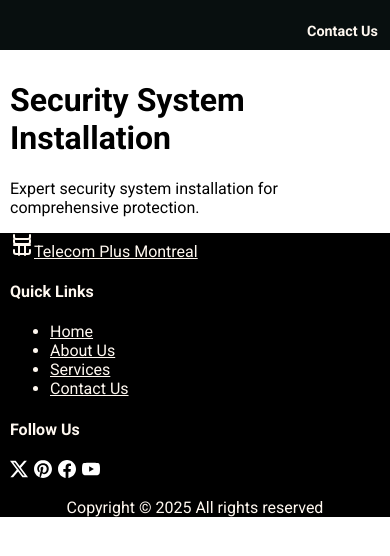
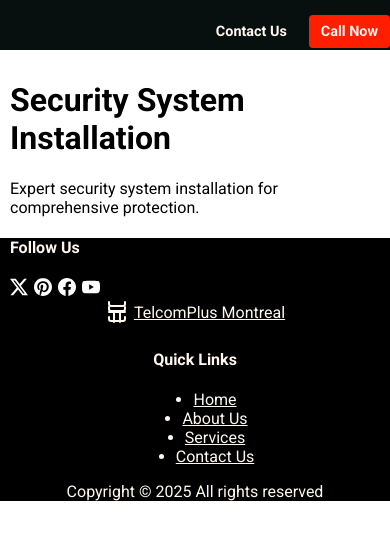
Before and after one commit to SmartFlame754/Telcomplusmontreal-2.0, a React (Vite) app: page /services/security-system-installation in a window 390 px wide. Shown: the top 556 px of the page. Built offline with nearby package versions, Linux system fonts and the light colour scheme.

Commit message:
Initial commit from your app

```diff
--- a/src/components/Footer.jsx
+++ b/src/components/Footer.jsx
@@ -5,8 +5,25 @@ import React from 'react';
       return (
         <footer className="main-footer" style={{ backgroundColor: '#000', color: '#FFF8F0' }}>
           <div className="container footer-content">
-            <div className="footer-logo">
-              <Link to="/" className="company-title" style={{color: '#FFF8F0'}}>
+            <div className="footer-social" style={{textAlign: 'left', flex: '1'}}>
+              <h4 style={{color: '#FFF8F0'}}>Follow Us</h4>
+              <div className="social-icons" style={{justifyContent: 'flex-start'}}>
+                <a href="https://twitter.com/telcomplus" target="_blank" rel="noopener noreferrer">
+                  <img src="/x-icon.svg" alt="X (Twitter)" />
+                </a>
+                <a href="https://ca.pinterest.com/telcomplusmontreal/" target="_blank" rel="noopener noreferrer">
+                  <img src="/pinterest-icon.svg" alt="Pinterest" />
+                </a>
+                <a href="https://facebook.com" target="_blank" rel="noopener noreferrer">
+                  <img src="/facebook-icon.svg" alt="Facebook" />
+                </a>
+                <a href="https://www.youtube.com/@telcomplusmontreal" target="_blank" rel="noopener noreferrer">
+                  <img src="/youtube-icon.svg" alt="YouTube" />
+                </a>
+              </div>
+            </div>
+            <div className="footer-logo" style={{textAlign: 'center', flex: '2'}}>
+              <Link to="/" className="company-title" style={{color: '#FFF8F0', display: 'inline-flex', alignItems: 'center', justifyContent: 'center'}}>
                 <svg xmlns="http://www.w3.org/2000/svg" width="24" height="24" viewBox="0 0 24 24" fill="none" stroke="currentColor" strokeWidth="2" strokeLinecap="round" strokeLinejoin="round" className="logo-icon">
                   <path d="M4 17v2a2 2 0 0 0 2 2h12a2 2 0 0 0 2-2v-2"></path>
                   <polyline points="9 22 9 12 15 12 15 22"></polyline>
@@ -14,34 +31,17 @@ import React from 'react';
                   <path d="M4 7v2a2 2 0 0 0 2 2h12a2 2 0 0 0 2-2v-2"></path>
                   <path d="M4 2v2a2 2 0 0 0 2 2h12a2 2 0 0 0 2-2v-2"></path>
                 </svg>
-                Telecom Plus Montreal
+                <span style={{marginLeft: '5px'}}>TelcomPlus Montreal</span>
               </Link>
             </div>
-            <div className="footer-links">
+            <div className="footer-links" style={{textAlign: 'center', flex: '1'}}>
               <h4 style={{color: '#FFF8F0'}}>Quick Links</h4>
-              <ul>
+              <ul style={{display: 'flex', flexDirection: 'column', alignItems: 'center'}}>
                 <li><Link to="/" style={{color: '#FFF8F0'}}>Home</Link></li>
                 <li><Link to="/about" style={{color: '#FFF8F0'}}>About Us</Link></li>
                 <li><Link to="/services" style={{color: '#FFF8F0'}}>Services</Link></li>
                 <li><Link to="/contact" style={{color: '#FFF8F0'}}>Contact Us</Link></li>
               </ul>
-            </div>
-            <div className="footer-social">
-              <h4 style={{color: '#FFF8F0'}}>Follow Us</h4>
-              <div className="social-icons">
-                <a href="https://twitter.com" target="_blank" rel="noopener noreferrer">
-                  <img src="/x-icon.svg" alt="X (Twitter)" />
-                </a>
-                <a href="https://pinterest.com" target="_blank" rel="noopener noreferrer">
-                  <img src="/pinterest-icon.svg" alt="Pinterest" />
-                </a>
-                <a href="https://facebook.com" target="_blank" rel="noopener noreferrer">
-                  <img src="/facebook-icon.svg" alt="Facebook" />
-                </a>
-                <a href="https://youtube.com" target="_blank" rel="noopener noreferrer">
-                  <img src="/youtube-icon.svg" alt="YouTube" />
-                </a>
-              </div>
             </div>
           </div>
           <div className="footer-copyright">
--- a/src/components/MainMenu.jsx
+++ b/src/components/MainMenu.jsx
@@ -123,7 +123,7 @@ import React, { useState, useEffect, useRef } from 'react';
               <a href="https://facebook.com" target="_blank" rel="noopener noreferrer">
                 <img src="/facebook-icon.svg" alt="Facebook" />
               </a>
-              <a href="https://youtube.com" target="_blank" rel="noopener noreferrer">
+              <a href="https://www.youtube.com/@telcomplusmontreal" target="_blank" rel="noopener noreferrer">
                 <img src="/youtube-icon.svg" alt="YouTube" />
               </a>
             </div>
@@ -138,15 +138,8 @@ import React, { useState, useEffect, useRef } from 'react';
                   <path d="M4 7v2a2 2 0 0 0 2 2h12a2 2 0 0 0 2-2v-2"></path>
                   <path d="M4 2v2a2 2 0 0 0 2 2h12a2 2 0 0 0 2-2v-2"></path>
                 </svg>
-                Telecom Plus Montreal
+                TelcomPlus Montreal
               </Link>
-              <div style={{display: 'flex', alignItems: 'center', marginLeft: 'auto'}}>
-                <div className="menu-toggle" onClick={toggleMobileMenu} style={{alignSelf: 'center', marginRight: '10px'}}>
-                  <div className={`bar ${isMobileMenuOpen ? 'open' : ''}`}></div>
-                  <div className={`bar ${isMobileMenuOpen ? 'open' : ''}`}></div>
-                  <div className={`bar ${isMobileMenuOpen ? 'open' : ''}`}></div>
-                </div>
-              </div>
               <ul className={`menu-links ${isMobileMenuOpen ? 'open' : ''}`} style={{alignItems: 'center'}}>
                 <li><Link to="/" onClick={closeMobileMenu}>Home</Link></li>
                 <li><Link to="/about" onClick={closeMobileMenu}>About Us</Link></li>
@@ -189,10 +182,9 @@ import React, { useState, useEffect, useRef } from 'react';
                   )}
                 </li>
                 <li style={{marginLeft: 'auto'}}><Link to="/contact" onClick={closeMobileMenu}>Contact Us</Link>
+                 <a href="tel:+14388174587" className="call-button" style={{ backgroundColor: '#ff1e00', color: '#FFF8F0', transition: 'background-color 0.3s', marginLeft: '10px' }} onMouseOver={e => e.target.style.backgroundColor = '#7a2011'} onMouseOut={e => e.target.style.backgroundColor = '#ff1e00'}>Call Now</a>
                 </li>
-
               </ul>
-               <a href="tel:+14388174587" className="call-button" style={{ backgroundColor: '#ff1e00', color: '#FFF8F0', transition: 'background-color 0.3s', marginLeft: '10px' }} onMouseOver={e => e.target.style.backgroundColor = '#7a2011'} onMouseOut={e => e.target.style.backgroundColor = '#ff1e00'}>Call Now</a>
             </div>
           </nav>
         </>
--- a/src/index.css
+++ b/src/index.css
@@ -121,6 +121,12 @@
       margin-top: 1.5rem;
     }
 
+    @media (min-width: 768px) {
+      .services-grid {
+        grid-template-columns: repeat(3, minmax(250px, 1fr)); /* 3 columns on larger screens */
+      }
+    }
+
     .service-card {
       background: #fff; /* White card */
       padding: 1.5rem;
@@ -140,14 +146,14 @@
     }
 
     .service-card h3 {
-      font-size: 1.5rem;
-      margin-bottom: 1rem;
+      font-size: 1.2rem;
+      margin-bottom: 0.8rem;
       text-align: center;
     }
 
     .service-card p {
       color: #000; /* Black text */
-      margin-bottom: 1.5rem;
+      margin-bottom: 1rem;
       text-align: center;
     }
 
--- a/src/pages/About.jsx
+++ b/src/pages/About.jsx
@@ -6,7 +6,7 @@ import React from 'react';
         <div>
           <MainMenu />
           <div className="container">
-            <h1>About Us</h1>
+            <h1 style={{textAlign: 'center'}}>About Us</h1>
             <div className="about-content">
               <h2>Committed to Connectivity Excellence for Two Decades</h2>
               <p><strong>Telecom Plus Montreal: Your Trusted Telecom Solutions Partner</strong></p>
--- a/src/pages/Contact.jsx
+++ b/src/pages/Contact.jsx
@@ -19,7 +19,7 @@ import React, { useState } from 'react';
         <div>
           <MainMenu />
           <div className="container">
-            <h1>Contact Us</h1>
+            <h1 style={{textAlign: 'center'}}>Contact Us</h1>
             <div className="contact-info">
               <p>Phone: +14388174587</p>
               <p>Email: info@telecomplusmtl.com</p>
--- a/src/pages/Home.jsx
+++ b/src/pages/Home.jsx
@@ -147,21 +147,21 @@ import React, { useState, useEffect, useRef } from 'react';
 
           {/* Hero Section */}
           <section className="hero">
-            <div className="hero-content" style={{display: 'flex', justifyContent: 'space-between', alignItems: 'center'}}>
-              <div className="hero-text" style={{textAlign: 'left'}}>
+            <div className="hero-content">
+              <div className="hero-text">
                 <h1>Professional Network Solutions</h1>
                 <p className="hero-subtitle">Reliable, efficient, and tailored to your business needs</p>
                 <div className="hero-cta">
                   <button className="btn-primary" onClick={() => navigate('/contact')}>
                     Get Started
                   </button>
-                  <button className="btn-primary" onClick={() => navigate('/services')} style={{ backgroundColor: '#ff1e00', color: '#FFF8F0' }}>
+                  <button className="btn-secondary" onClick={() => navigate('/services')}>
                     Learn More
                   </button>
                 </div>
               </div>
               {ipData.ip && (
-                <div className="hero-location" style={{textAlign: 'right'}}>
+                <div className="hero-location">
                   <h2>Your Location</h2>
                   <div className="ip-info">
                     <p>IP: {ipData.ip}</p>
@@ -224,8 +224,8 @@ import React, { useState, useEffect, useRef } from 'react';
           {/* Services Section */}
           <section className="services-section" id="services">
             <div className="container">
-              <h2 className="section-title">Our Services</h2>
-              <p className="section-subtitle">Comprehensive solutions for all your networking needs</p>
+              <h2 className="section-title" style={{textAlign: 'center'}}>Our Services</h2>
+              <p className="section-subtitle" style={{textAlign: 'center'}}>Comprehensive solutions for all your networking needs</p>
               <div className="services-grid">
                 {services.map((service, index) => (
                   <div className="service-card" key={index}>
--- a/src/pages/Services.jsx
+++ b/src/pages/Services.jsx
@@ -282,8 +282,10 @@ import React from 'react';
                   <div className="service-icon-container">
                     {service.icon}
                   </div>
-                  <h3>{service.name}</h3>
-                  <Link to={service.path} className="btn-primary">Learn More</Link>
+                  <div style={{display: 'flex', flexDirection: 'column', alignItems: 'center'}}>
+                    <h3>{service.name}</h3>
+                    <Link to={service.path} className="btn-primary">Learn More</Link>
+                  </div>
                 </div>
               ))}
             </div>
```
